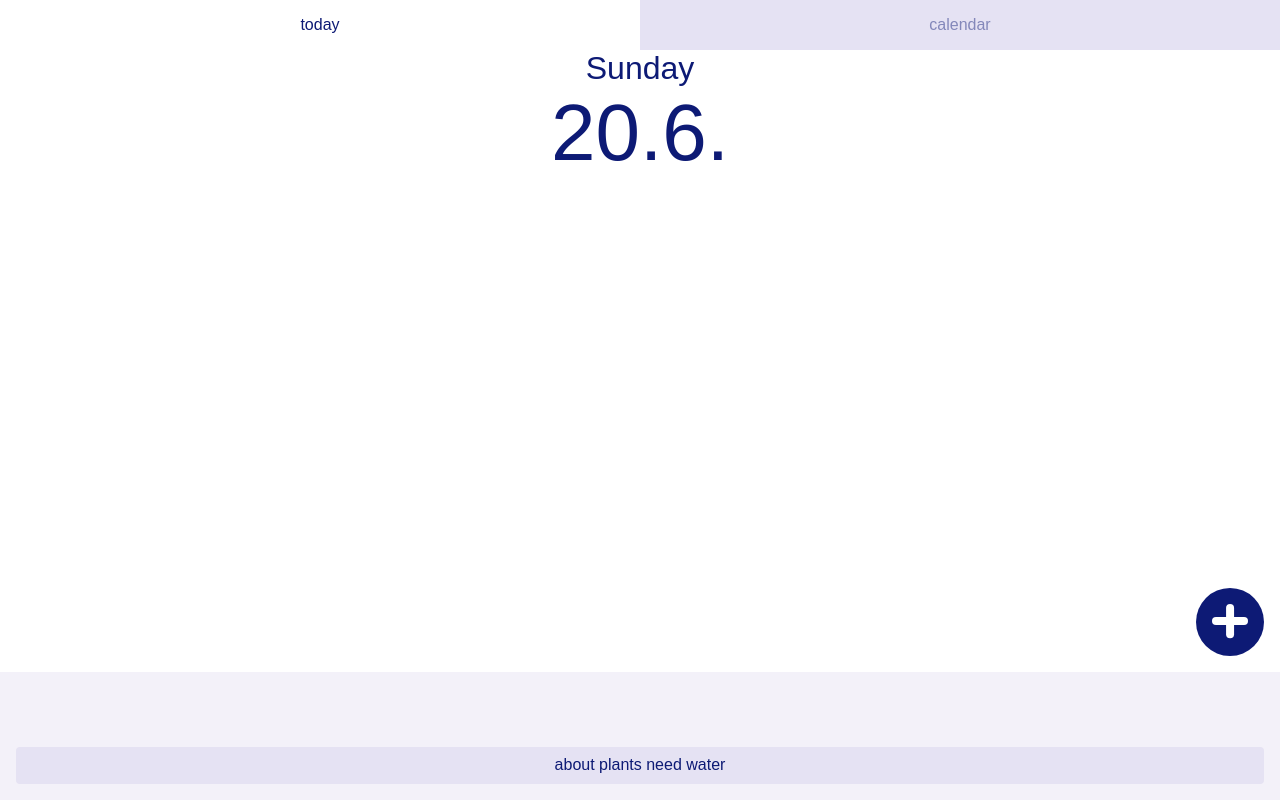
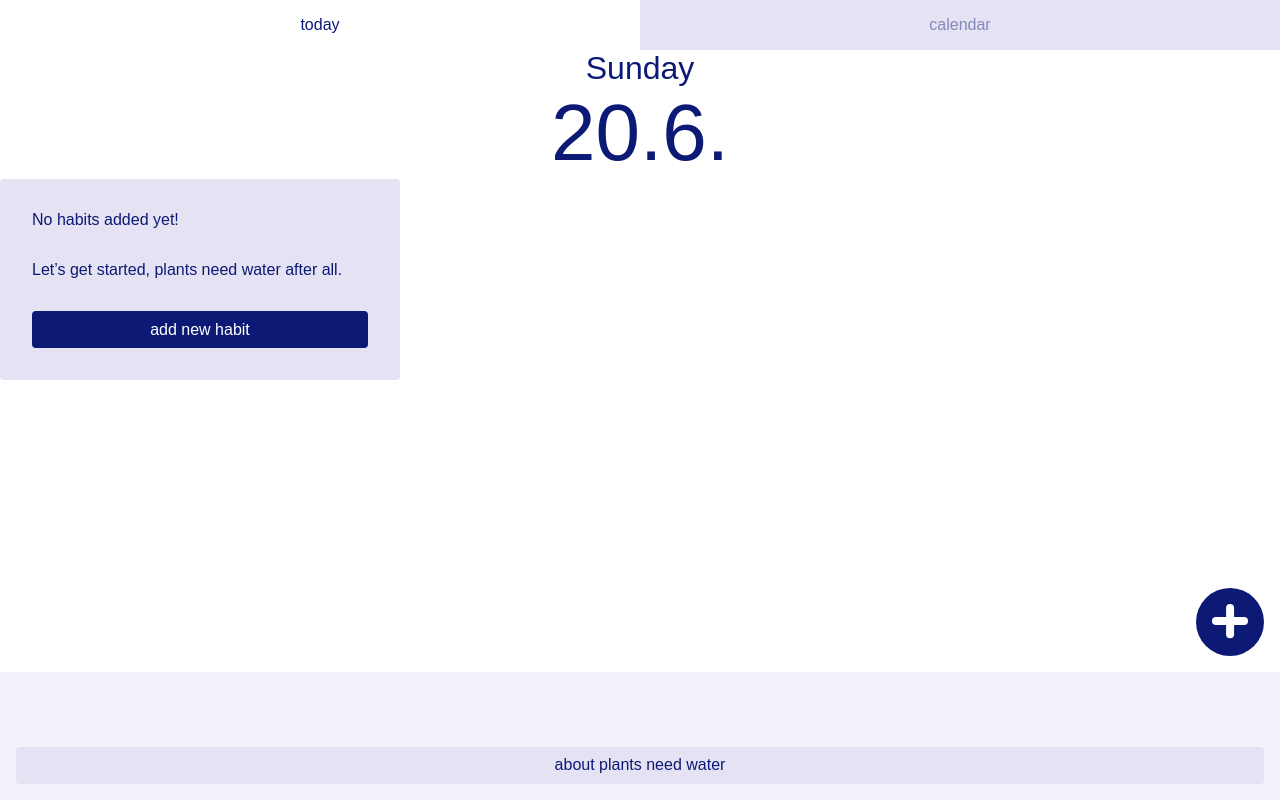
Before and after one commit to jujuzitroni/plants-need-water, a React (Vite) app: page / in a window 1280 px wide. Built offline with nearby package versions, Linux system fonts and the light colour scheme.

Commit message:
✨ conditional rendering of list page

```diff
--- a/src/app/pages/HabitList/HabitList.tsx
+++ b/src/app/pages/HabitList/HabitList.tsx
@@ -5,6 +5,7 @@ import SwipeDate from '../../components/SwipeDate/SwipeDate';
 import styles from './HabitList.module.css';
 import { Habit } from '../../App';
 import PageNav from '../../components/PageNav/PageNav';
+import HabitListPlaceholder from '../../components/HabitListPlaceholder/HabitListPlaceholder';
 
 type HabitListProps = {
   habits: Habit[];
@@ -30,7 +31,12 @@ function HabitList({ habits }: HabitListProps): JSX.Element {
       </header>
       <main className={styles.main}>
         <SwipeDate />
-        <ul className={styles.habitList}>{habits.map(toListElement)}</ul>
+
+        {habits.length ? (
+          <ul className={styles.habitList}>{habits.map(toListElement)}</ul>
+        ) : (
+          <HabitListPlaceholder />
+        )}
 
         <PageLink variant="plus" link="/create-habit">
           <PlusIcon />
```
